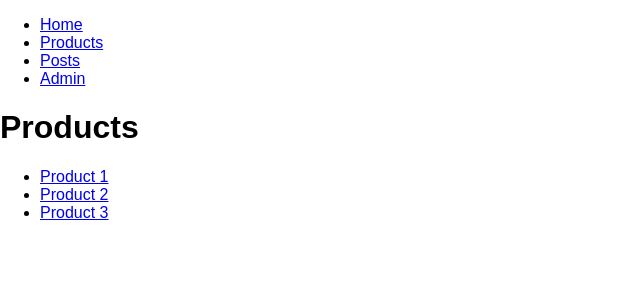
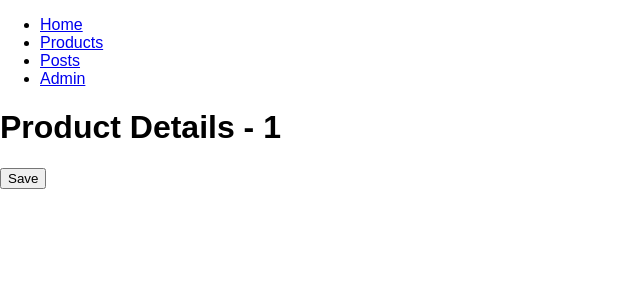
Before and after one commit to Charpell/React-University, a React (Create React App) app: page /products/1 in a window 1280 px wide. Shown: the top 300 px of the page, without its empty margins (0-640 px from the left). Built offline with nearby package versions, Linux system fonts and the light colour scheme.

Commit message:
Route Parameters

```diff
--- a/src/App.js
+++ b/src/App.js
@@ -16,6 +16,7 @@ class App extends Component {
         <NavBar />
         <div className="content">
           <Switch>
+            <Route path="/products/:id" component={ProductDetails} />
             <Route
               path="/products"
               render={props => <Products sortBy="newest" {...props} />}
--- a/src/components/productDetails.jsx
+++ b/src/components/productDetails.jsx
@@ -8,7 +8,7 @@ class ProductDetails extends Component {
   render() {
     return (
       <div>
-        <h1>Product Details - </h1>
+        <h1>Product Details - {this.props.match.params.id}</h1>
         <button onClick={this.handleSave}>Save</button>
       </div>
     );
```
